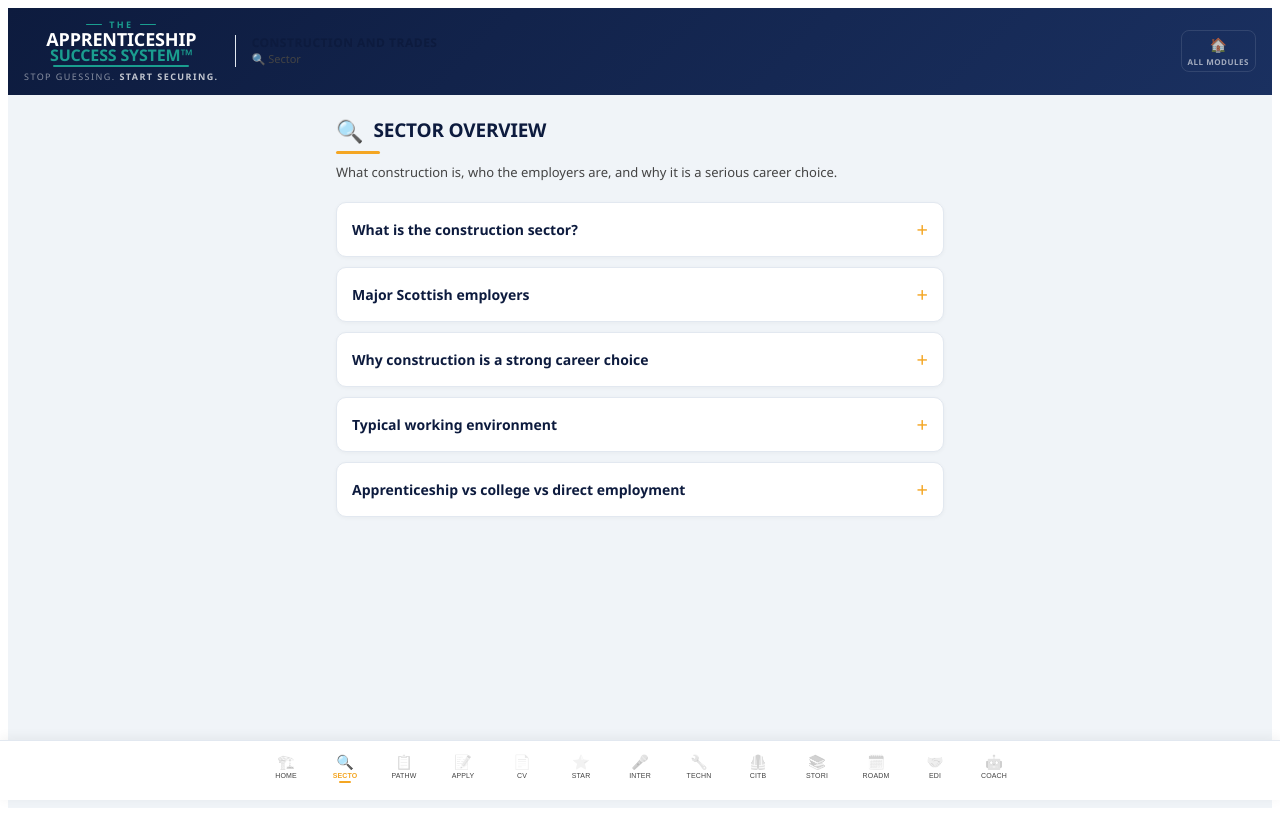
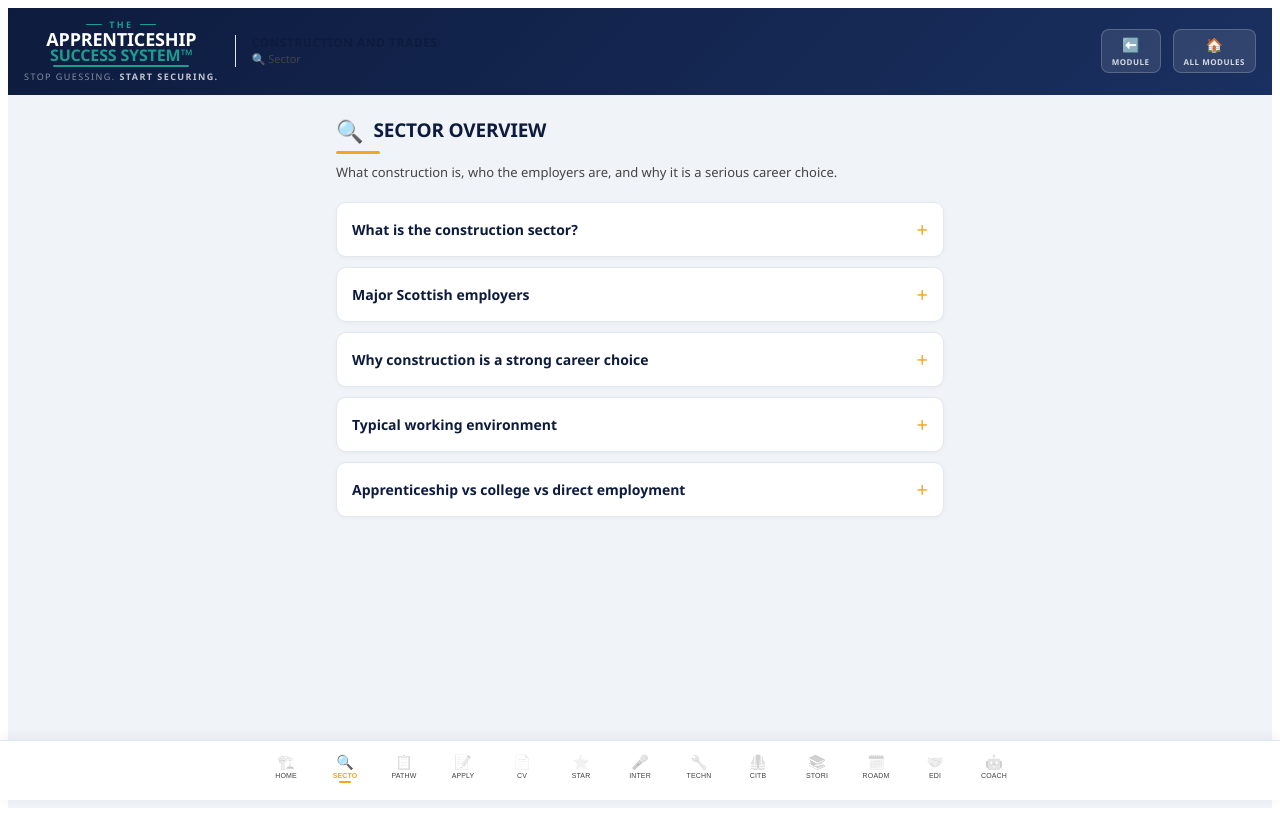
Before and after one commit to Shugbhoy/tass-construction, a React (Vite) app: page / in a window 1280 px wide. Both pictures are taken after a click on the button 485 px from the left and 553 px from the top of the page. Built offline with nearby package versions, Linux system fonts and the light colour scheme.

Commit message:
Update App.jsx

```diff
--- a/src/App.jsx
+++ b/src/App.jsx
@@ -920,8 +920,19 @@
             <div style={{ color: NAVY, fontWeight: 700, fontSize: 12, lineHeight: 1, textTransform: "uppercase", letterSpacing: 0.5 }}>Construction and Trades</div>
             <div style={{ color: "#444", fontSize: 11, marginTop: 2 }}>{currentTab?.icon} {currentTab?.label}</div>
           </div>
-          <a href="https://theapprenticeshipsuccesssystem.co.uk"
-            style={{display:"flex",flexDirection:"column",alignItems:"center",gap:2,textDecoration:"none",flexShrink:0,opacity:0.75,padding:"4px 6px",borderRadius:8,border:"1px solid rgba(255,255,255,0.15)"}}>
+          <button onClick={()=>setTab("home")} style={{
+            display:"flex",flexDirection:"column",alignItems:"center",gap:2,
+            background:"rgba(255,255,255,0.1)",border:"1px solid rgba(255,255,255,0.2)",
+            borderRadius:8,padding:"5px 10px",cursor:"pointer",flexShrink:0,fontFamily:"inherit",
+          }}>
+            <span style={{fontSize:14}}>⬅️</span>
+            <span style={{color:"rgba(255,255,255,0.8)",fontSize:8,fontWeight:700,textTransform:"uppercase",letterSpacing:0.5,whiteSpace:"nowrap"}}>Module</span>
+          </button>
+          <a href="https://theapprenticeshipsuccesssystem.co.uk" style={{
+            display:"flex",flexDirection:"column",alignItems:"center",gap:2,
+            textDecoration:"none",background:"rgba(255,255,255,0.1)",
+            border:"1px solid rgba(255,255,255,0.2)",borderRadius:8,padding:"5px 10px",flexShrink:0,
+          }}>
             <span style={{fontSize:14}}>🏠</span>
             <span style={{color:"rgba(255,255,255,0.8)",fontSize:8,fontWeight:700,textTransform:"uppercase",letterSpacing:0.5,whiteSpace:"nowrap"}}>All Modules</span>
           </a>
```
